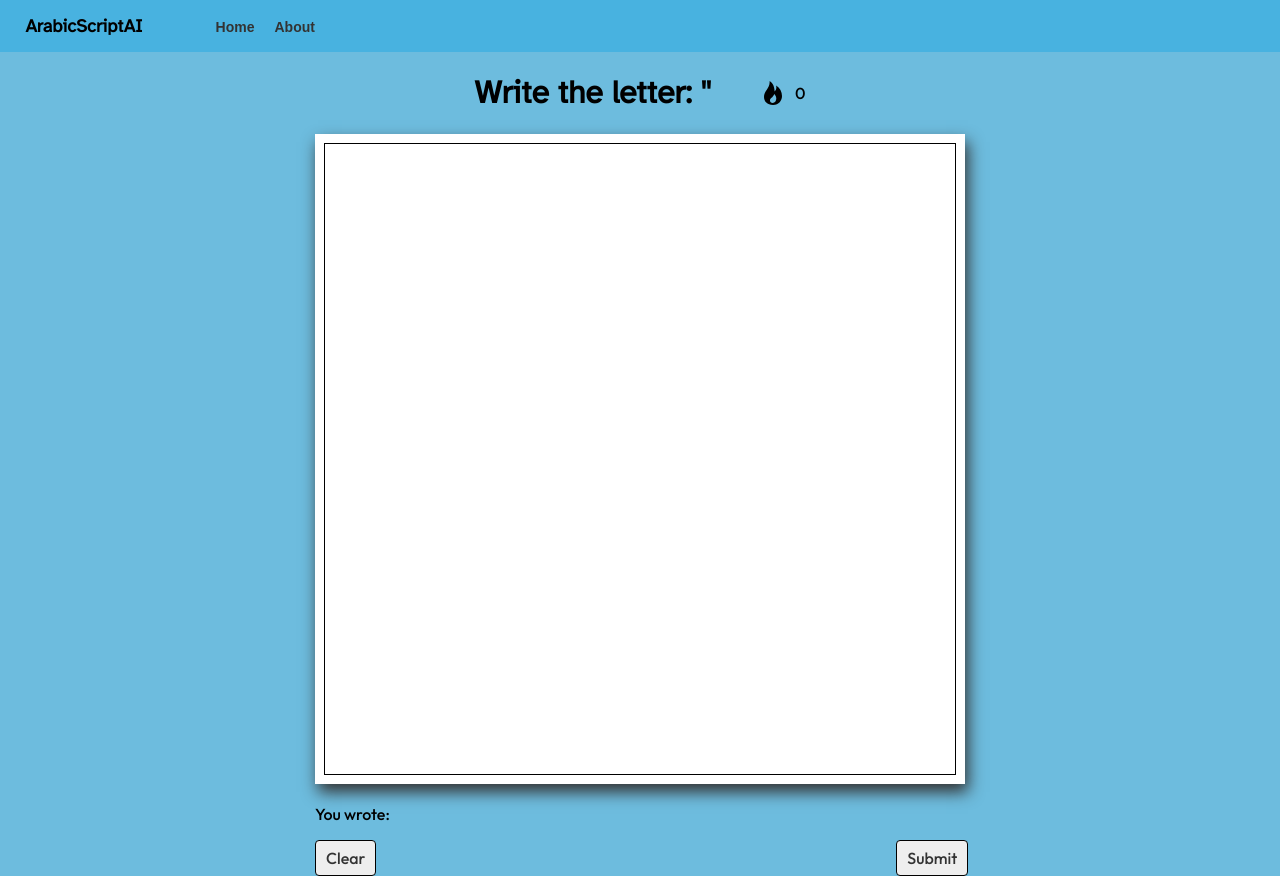
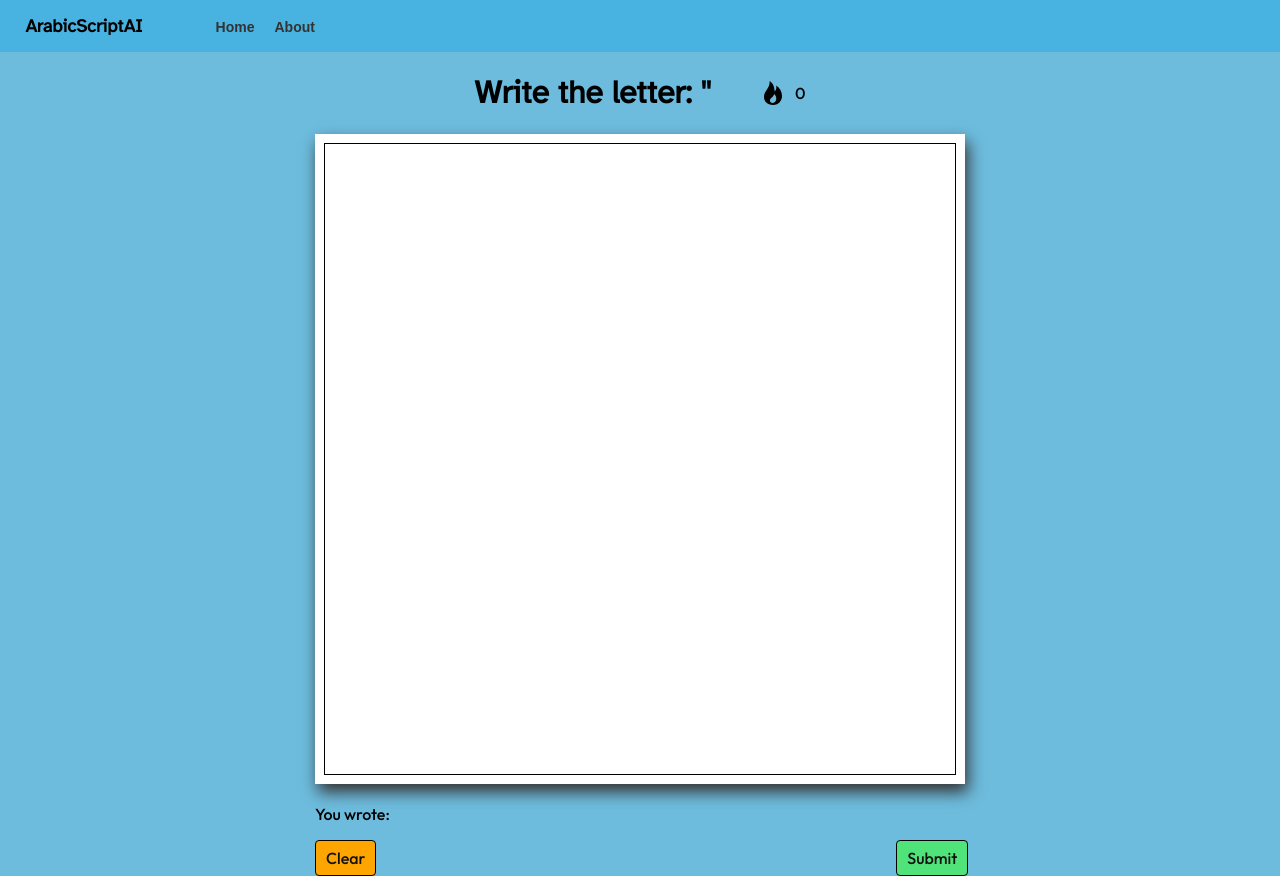
Before and after one commit to wahamiyousef/ArabicScriptAI, a React (Create React App) app in the folder client/: page /arabic in a window 1280 px wide. Built offline with nearby package versions, Linux system fonts and the light colour scheme; no server answers.

Commit message:
Button variants

```diff
--- a/client/src/components/Button.js
+++ b/client/src/components/Button.js
@@ -2,32 +2,54 @@ import { useState } from 'react';
 import React from 'react';
 import '../index.css'
 
-const Button = ({ children, link, onClick}) => {
+const Button = ({ children, link, onClick, variant = 'primary' }) => {
   const [hover, setHover] = useState(false);
+
+  const defaultStyles = {
+    textDecoration: 'none',
+    padding: '7px 10px',
+    borderRadius: '4px',
+    borderTop: '1px solid #CCCCCC',
+    borderRight: '1px solid #333333',
+    borderBottom: '1px solid #333333',
+    borderLeft: '1px solid #CCCCCC',
+    border: '1px solid #000000',
+    cursor: 'pointer',
+    color: '#333333',
+  };
+
 
   const styles = {
     primary: {
-      textDecoration: 'none',
-      backgroundColor: hover ? '#DDDDDD' : '#EEEEEE',
-      color: '#333333',
-      padding: '7px 10px 7px 10px',
-      borderRadius: '4px',
+      // light mode
+      backgroundColor: hover ? '#C6C6C6' : '#EEEEEE',
+      //color: 'black'
+    },
+    secondary: {
+      // dark mode
+      backgroundColor: hover ? '#141414' : '#1E1E1E',
+      color: '#DDDDDD',
+      //border: '1px solid white',
+    },
+    clear: {
+      backgroundColor: hover ? '#E59100' : '#FFA500',
+      color: '#111111'
+    },
+    submit: {
+      backgroundColor: hover ? '#40B25E' : '#50E379',
+      color: '#111111'
+    },
+  };
 
-      borderTop: '1px solid #CCCCCC',
-      borderRight: '1px solid #333333',
-      borderBottom: '1px solid #333333',
-      borderLeft: '1px solid #CCCCCC',
-      border: '1px solid #000000',
-      cursor: 'pointer',
-    }
-  }
+  const combinedStyle = { ...defaultStyles, ...styles[variant] };
+
   return (
     <a
       onClick={onClick}
       href={link}
       onMouseEnter={() => setHover(true)}
       onMouseLeave={() => setHover(false)}
-      style={styles.primary}>
+      style={combinedStyle}>
       {children}
     </a>
   );
--- a/client/src/components/Canvas.js
+++ b/client/src/components/Canvas.js
@@ -176,8 +176,8 @@ const Canvas = () => {
       </div>
 
       <div className="buttons" style={{ display: 'flex', flexDirection: 'row', gap: '80%' }}>
-        <Button style={{float:'left'}} onClick={clearCanvas}>Clear</Button>
-        <Button onClick={submitCanvas}>Submit</Button>
+        <Button variant='clear' style={{float:'left'}} onClick={clearCanvas}>Clear</Button>
+        <Button variant='submit' onClick={submitCanvas}>Submit</Button>
       </div>
 
     </div>
```
